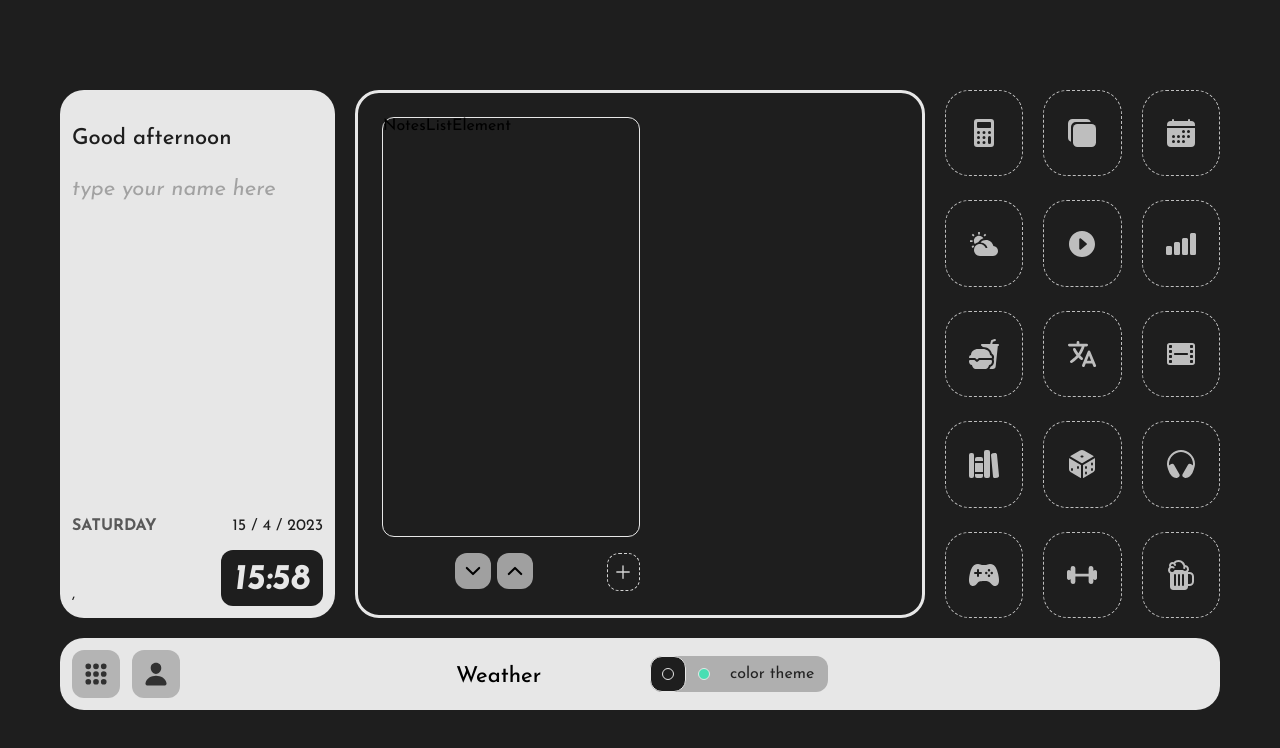
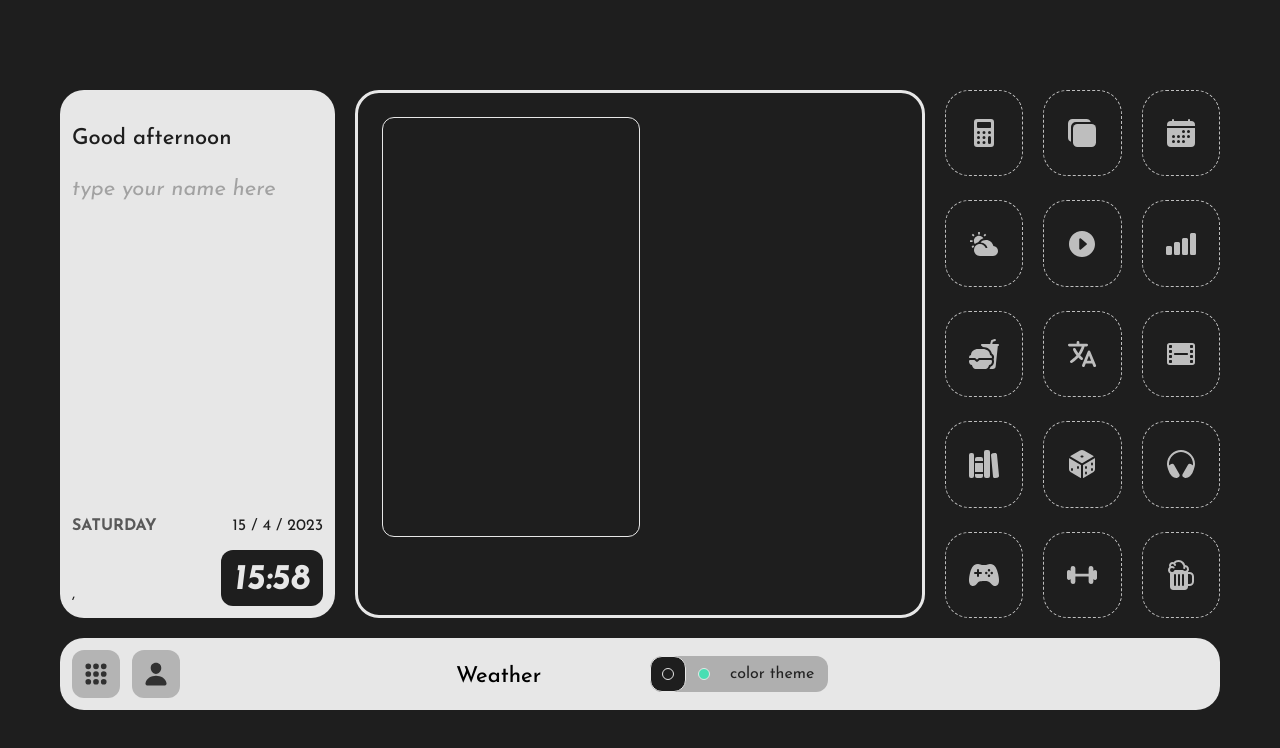
Before and after one commit to DagnaSchmidt/Dev-Dash-v2, a React (Create React App) app: page /notes in a window 1280 px wide. Shown: the top 748 px of the page. Built offline with nearby package versions, Linux system fonts and the light colour scheme; no server answers.

Commit message:
notesListElement connect

```diff
--- a/src/Components/Notes/Notes.js
+++ b/src/Components/Notes/Notes.js
@@ -12,6 +12,9 @@ const Notes = ( {activeNote, allNotes, createNewNote} ) => {
     return (
       <NotesListElement
         key={item.id}
+        title={item.title}
+        date={item.date}
+        id={item.id}
        />
     )
   })
--- a/src/Components/Notes/NotesListElement.js
+++ b/src/Components/Notes/NotesListElement.js
@@ -1,11 +1,27 @@
 import React from 'react';
+import { connect } from "react-redux";
 
-const NotesListElement = () => {
+const NotesListElement = ({title, date, id, activeNote}) => {
   return (
     <div className='notes-list-element'>
-        NotesListElement
+        <div className='notes-list-element__text-container'>
+            <h5 className='note-title'>{title}</h5>
+            <p className='note-date'>{date}</p>
+        </div>
+        <button></button>
     </div>
   )
 }
 
-export default NotesListElement;
+const mapStateToProps = store => {
+    return {
+      activeNote: store.activeUser.notes.activeNote
+    };
+  };
+  const mapDispatchToProps = (dispatch, ownProps) => {
+    return {
+
+    };
+  }
+
+export default connect(mapStateToProps, mapDispatchToProps)(NotesListElement);
--- a/src/reducer.js
+++ b/src/reducer.js
@@ -23,7 +23,7 @@ export const initialStore = {
         activeWidget: 'weather',
         activeWidgetColor: '#49DEB3',
         notes: {
-            activeNote: 'none',
+            activeNote: {},
             allNotes: [
                 {
                     name: 'first note'
```
